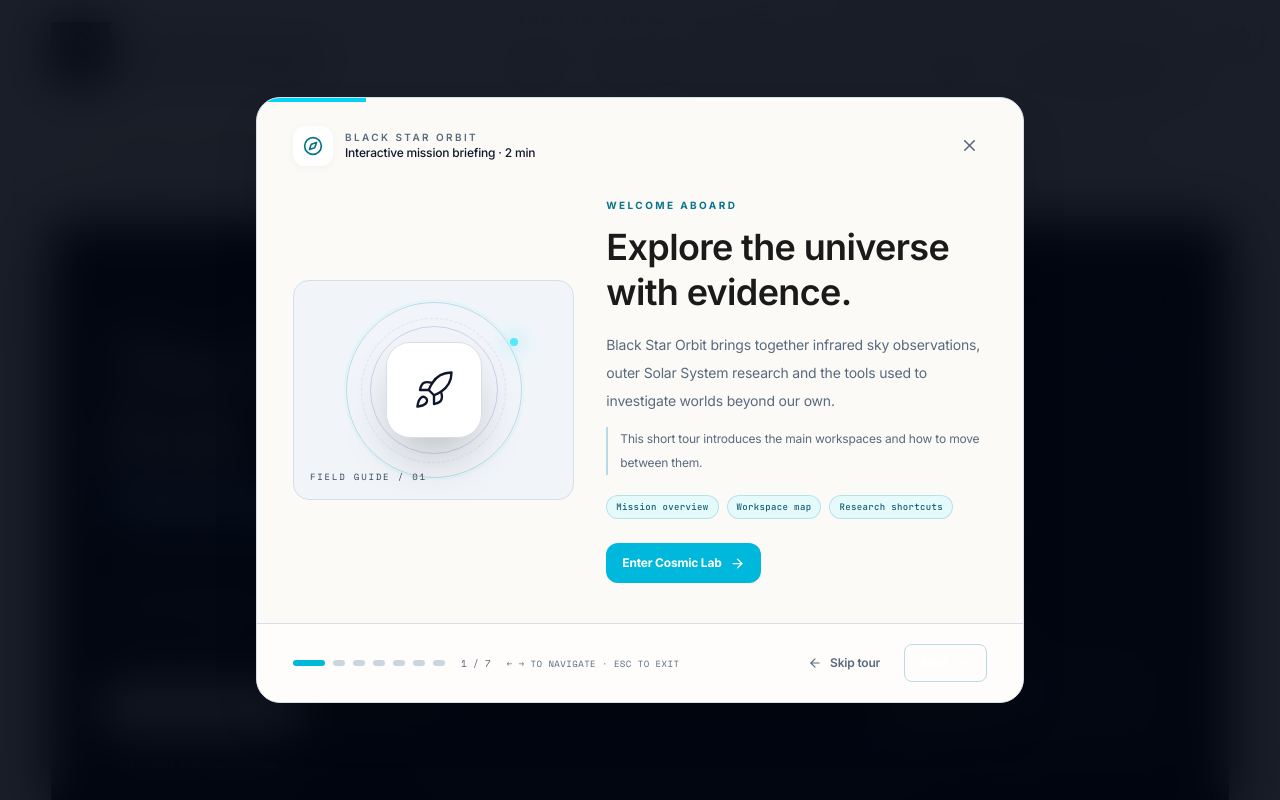
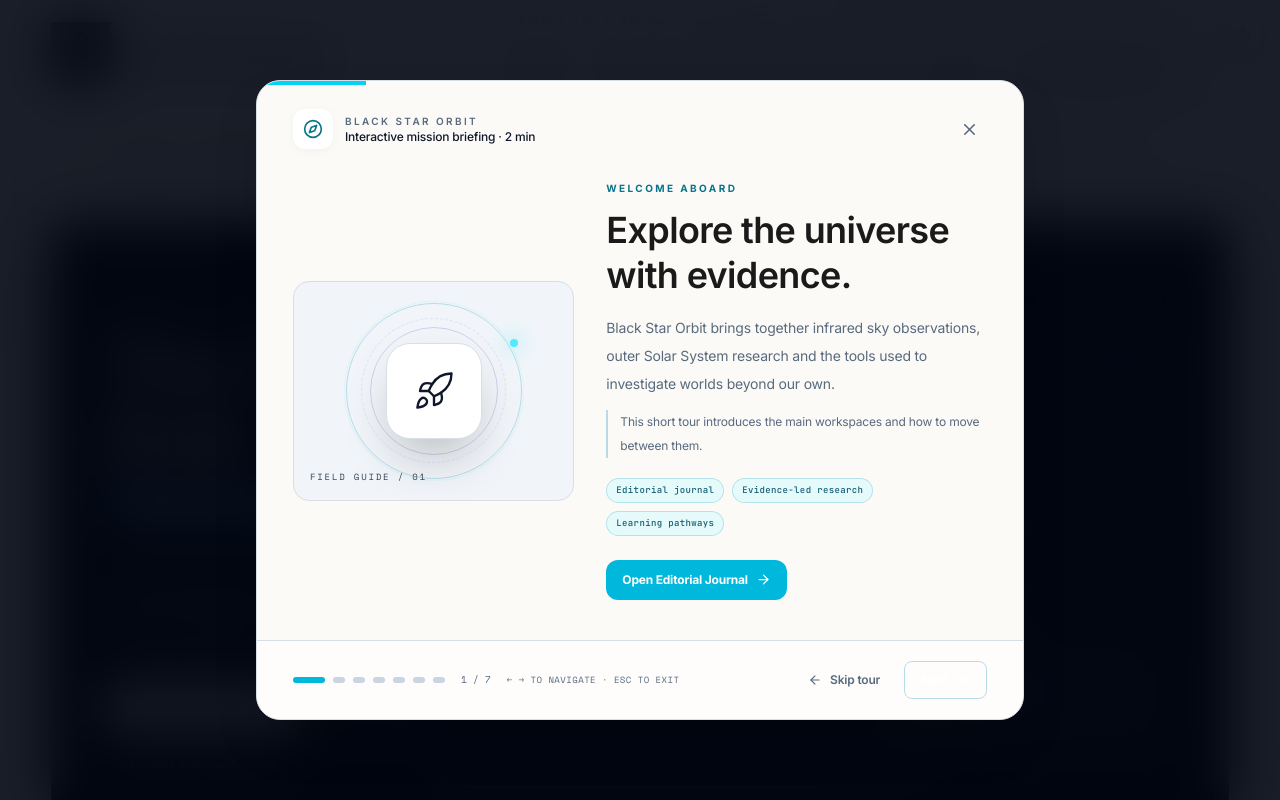
Before and after one commit to NeonTechno/Cosmic-Frontier, a React (Vite) app: page / in a window 1280 px wide. Both pictures are taken after a click on the button "ENTER ORBIT". Shown: the top 800 px of the page. Built offline with nearby package versions, Linux system fonts and the light colour scheme; no server answers.

Commit message:
fix(tour): make the journal the tour's first destination

```diff
--- a/src/components/common/ProjectTour.tsx
+++ b/src/components/common/ProjectTour.tsx
@@ -19,9 +19,9 @@ const steps = [
     description: 'Black Star Orbit brings together infrared sky observations, outer Solar System research and the tools used to investigate worlds beyond our own.',
     detail: 'This short tour introduces the main workspaces and how to move between them.',
     icon: Rocket,
-    tab: 'cosmic-suite' as TourTab,
-    action: 'Enter Cosmic Lab',
-    highlights: ['Mission overview', 'Workspace map', 'Research shortcuts'],
+    tab: 'overview' as TourTab,
+    action: 'Open Editorial Journal',
+    highlights: ['Editorial journal', 'Evidence-led research', 'Learning pathways'],
   },
   {
     eyebrow: '01 / THE JOURNAL',
```
